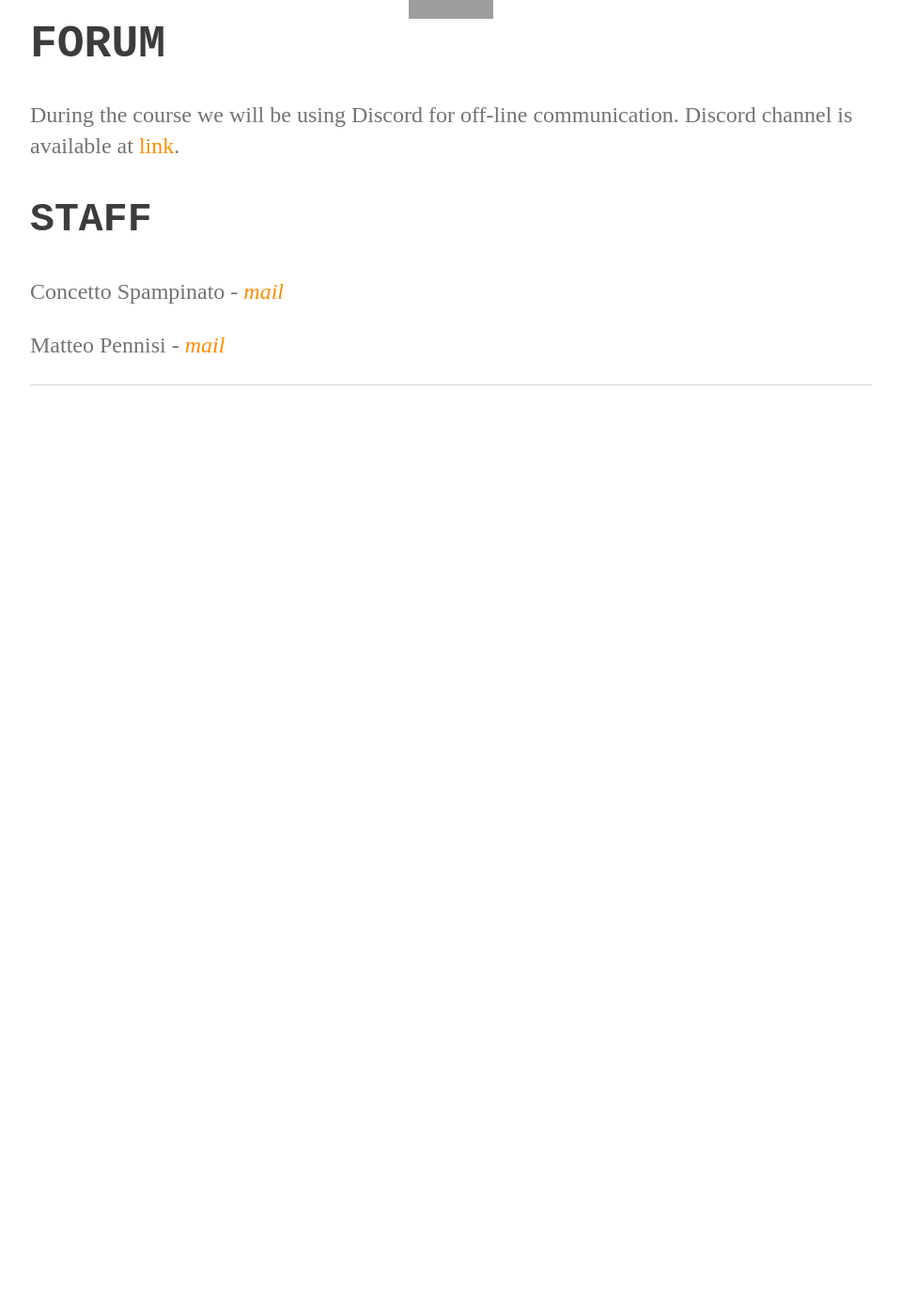
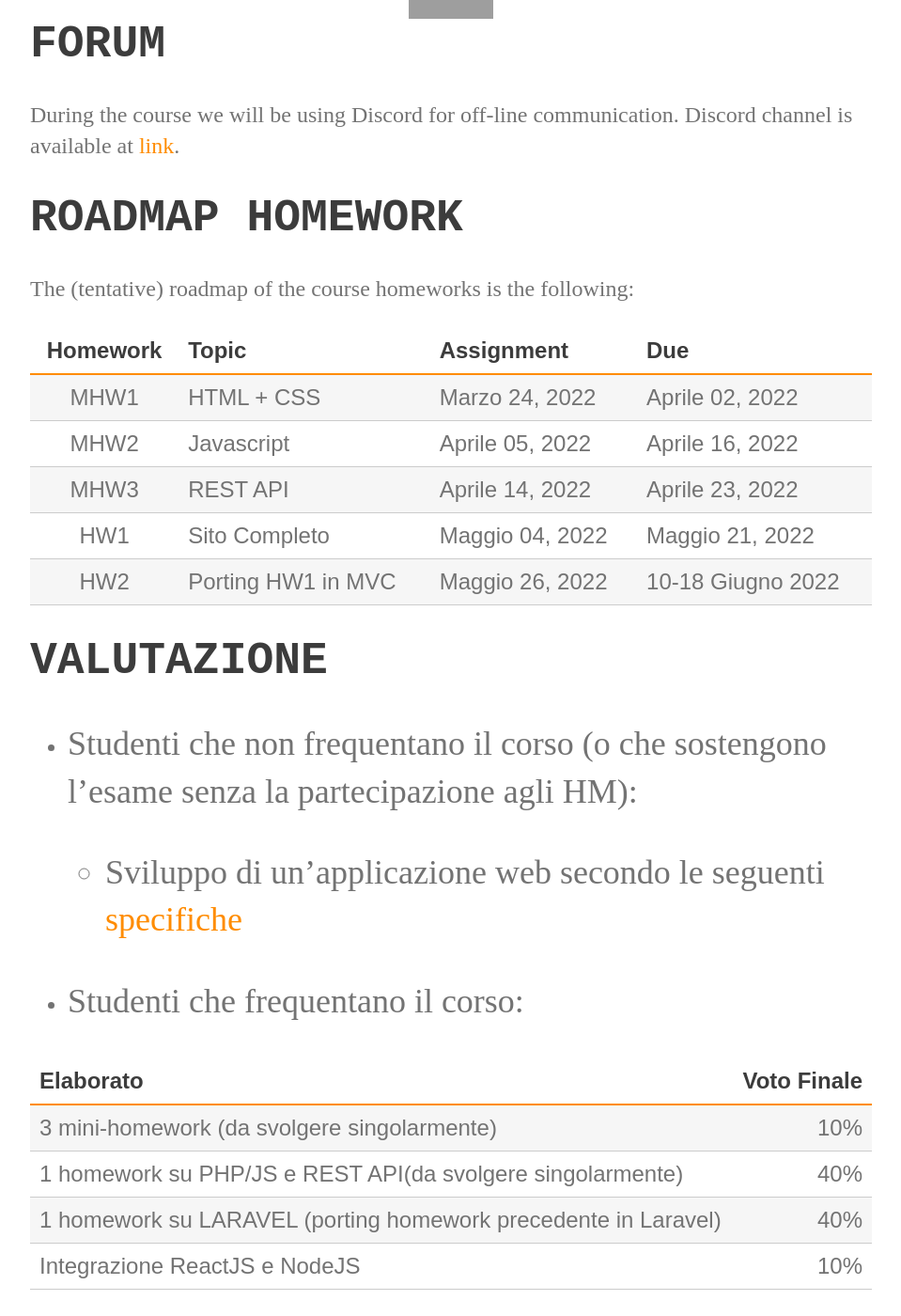
Before and after one commit to perceivelab/knowledge-discovery-course, a Jekyll site: the page built from index.md, in a window 1280 px wide and 1400 px high, scrolled down 1229 px. Shown: the whole window at 94% size, without its empty margins (160-1119 px from the left). Built offline with Jekyll 4.4.1, drawn with Linux system fonts in a browser that asks for light colours; our own code applies the rules of GitHub Pages for plain Markdown files; before the commit the page ends 1699 px from its top, so only the background shows below that; grey boxes are pictures that could not be loaded.

Commit message:
Update index.md

```diff
--- a/index.md
+++ b/index.md
@@ -27,6 +27,34 @@
 During the course we will be using Discord for off-line communication. Discord channel is available at [link](https://discord.gg/wEWMusrE).
 
 
+# ROADMAP HOMEWORK
+The (tentative) roadmap of the course homeworks is the following:
+
+| Homework | Topic              | Assignment    | Due          |
+| :-------:| ------------------ | --------------- | -------          |
+| MHW1     | HTML + CSS         | Marzo 24, 2022  | Aprile 02, 2022    |
+| MHW2     | Javascript         | Aprile 05, 2022  | Aprile 16, 2022   |
+| MHW3     | REST API           | Aprile 14, 2022 | Aprile 23, 2022   |
+| HW1      | Sito Completo      | Maggio 04, 2022 | Maggio 21, 2022   |
+| HW2      | Porting HW1 in MVC | Maggio 26, 2022 | 10-18 Giugno 2022    |
+
+# VALUTAZIONE
+
+- Studenti che non frequentano il corso (o che sostengono l'esame senza la partecipazione agli HM):
+
+  - Sviluppo di un'applicazione web secondo le seguenti [specifiche][404]
+
+- Studenti che frequentano il corso:
+
+| Elaborato     | Voto Finale   |
+| :--------     |    -------: |
+| 3 mini-homework (da svolgere singolarmente) | 10% |
+| 1 homework su PHP/JS e REST API(da svolgere singolarmente)    | 40%  |
+| 1 homework su LARAVEL (porting homework precedente in Laravel) | 40% |
+| Integrazione ReactJS e NodeJS | 10% |
+
+
+
 ## STAFF
 
 Concetto Spampinato - *[mail](mailto:concetto.spampinato@unict.it)*
```
